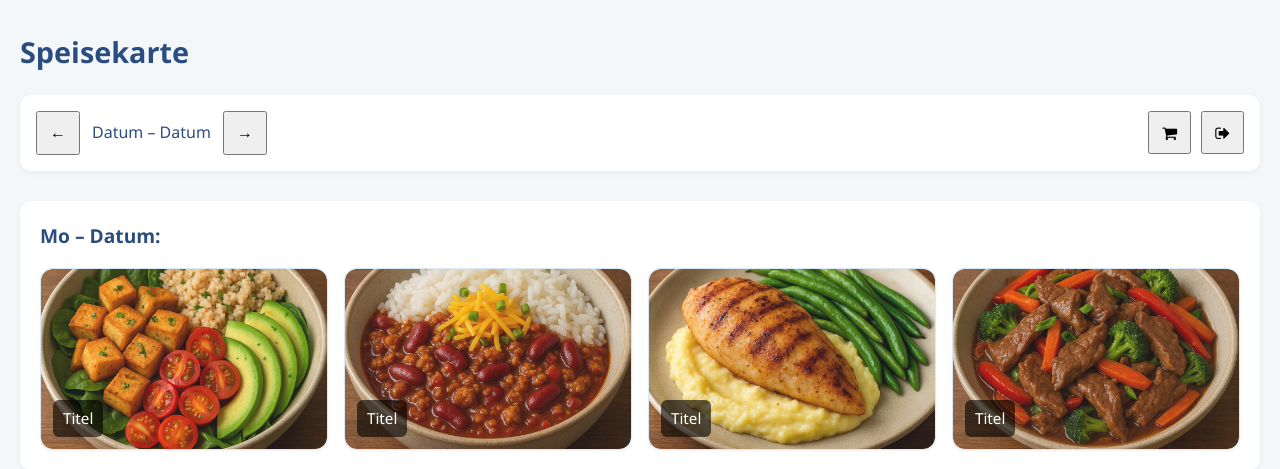
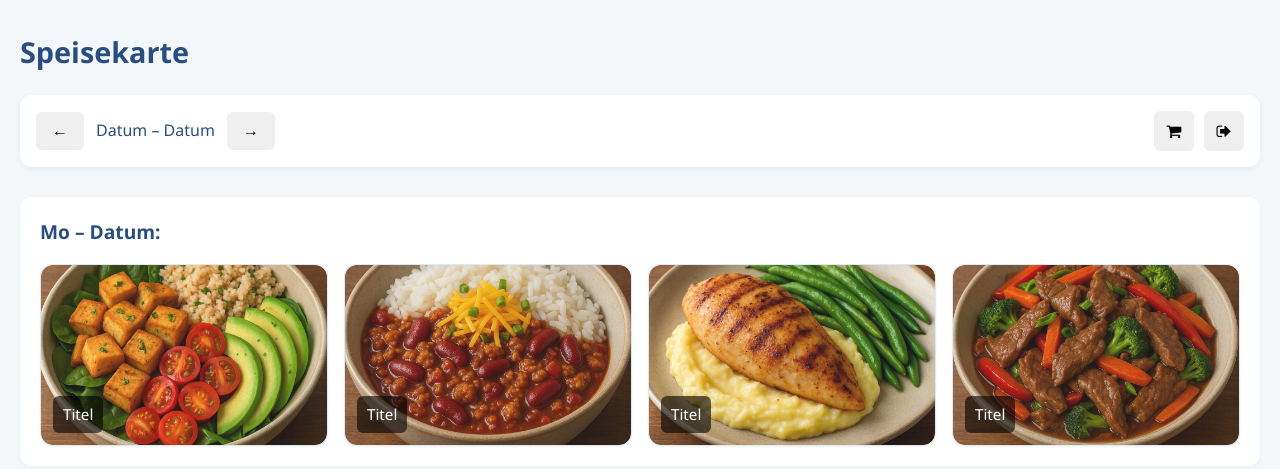
Before and after one commit to ScriptSorcerer20/M426, a Flask app: page / in a window 1280 px wide. Shown: the top 469 px of the page. Run offline with Flask 3, Linux system fonts and the light colour scheme.

Commit message:
Update styles and template for button and title improvements

```diff
--- a/static/styles.css
+++ b/static/styles.css
@@ -41,11 +41,20 @@ h3 {
     gap: 10px;
 }
 
+/* General buttons */
 button {
-    padding: 8px 12px;
+    font-size: 1rem;
+    padding: 10px 16px;
+    border-radius: 6px;
+    cursor: pointer;
+    border: none;
+}
+
+/* Only icon buttons (in nav) get square shape */
+.icon-buttons button {
+    padding: 8px;
+    aspect-ratio: 1 / 1;
     min-width: 40px;
-    aspect-ratio: 1 / 1;
-    font-size: 1rem;
     display: flex;
     align-items: center;
     justify-content: center;
@@ -243,3 +252,10 @@ img {
     color: #2a4d7f;
     border: 1px solid #2a4d7f;
 }
+
+.dish-detail-title {
+    font-size: 24px;
+    font-weight: 600;
+    color: #2a4d7f;
+    margin-bottom: 12px;
+}
--- a/templates/index.html
+++ b/templates/index.html
@@ -148,7 +148,7 @@
     <div class="dish-detail-card">
         <button class="back-button" onclick="closeOverlay()">Zurück</button>
         <img src="" alt="Gericht" class="dish-image" id="overlayImage">
-        <h2 class="dish-title" id="overlayTitle">Titel</h2>
+        <h2 class="dish-detail-title" id="overlayTitle">Titel</h2>
         <p class="dish-description" id="overlayDescription">
             Beschreibung hier.
         </p>
```
